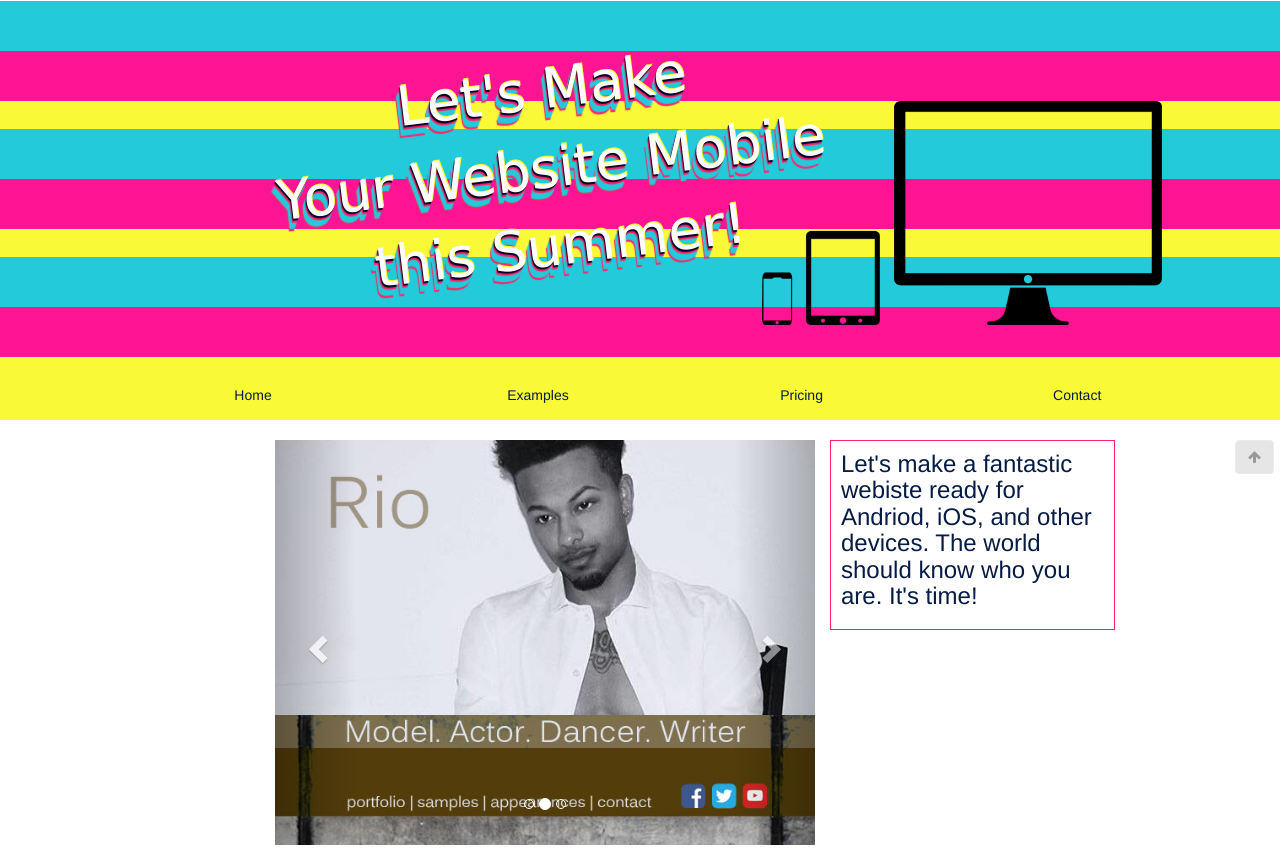
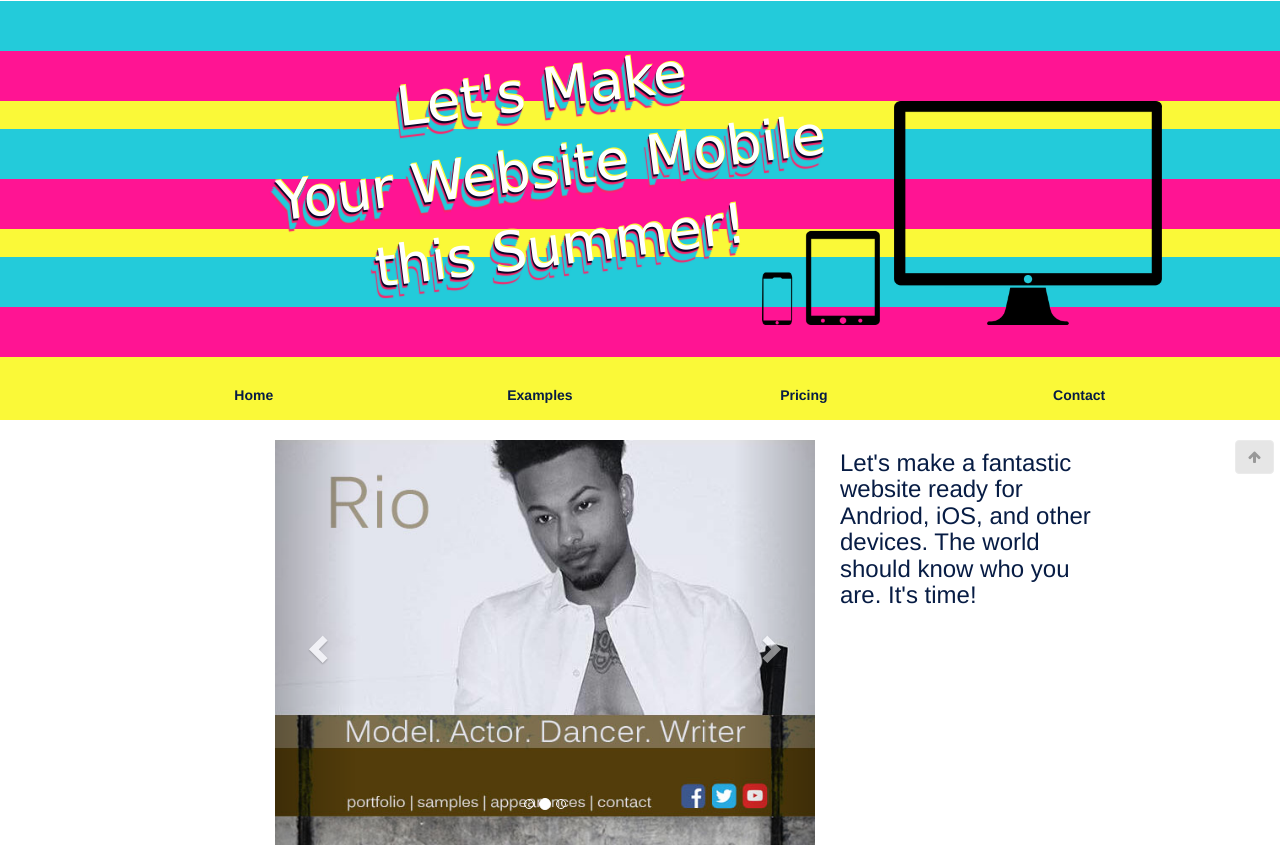
Before and after one commit to ryanfairist/MyWebsite, a plain HTML site: page index.html in a window 1280 px wide. Shown: the top 848 px of the page. Drawn offline with nearby package versions, Linux system fonts and the light colour scheme; a web font is replaced by a local one.

Commit message:
tweak style

```diff
--- a/index.html
+++ b/index.html
@@ -47,6 +47,7 @@ background-color:#23cbda;
 }
 .mobile-nav .hamburger-guy{
   color:#fff;
+  font-size:25px;
   font-weight:500;
   padding:5px;
   background-color:#000;
@@ -64,7 +65,6 @@ header .bubble{
     transform: rotate(-7deg);
     text-shadow: 1px -1px 0 #faf938, -1px 2px 1px #030425, -2px 4px 1px #ff2169, -3px 6px 1px #23cbda, -4px 8px 1px #23cbda, -5px 10px 1px #23cbda, -6px 12px 1px rgb(255, 33, 105);
  }
- /*, -7px 14px 1px #ff2169, -8px 16px 1px #ffffff, -9px 18px 1px #ffffff, -10px 20px 1px #faf938, -11px 22px 1px #999897, -12px 24px 1px #9e9c9c, -13px 26px 1px #a3a1a1, -14px 28px 1px #a8a6a6, -15px 30px 1px #adabab, -16px 32px 1px #b2b1b0, -17px 34px 1px #b7b6b5, -18px 36px 1px #ff2169, -19px 38px 1px #ff2169, -20px 40px 1px #23cbda, -21px 42px 1px #23cbda, -22px 44px 1px #23cbda, -23px 46px 1px #faf938, -24px 48px 1px #faf938, -25px 50px 1px #ff2169, -26px 52px 1px #ff2169, -27px 54px 1px #23cbda, -28px 56px 1px #23cbda;*/
 @media (max-width: 400px) {
   header .bubble{
     margin-top:10px;
@@ -190,12 +190,12 @@ margin-top: 25px;
 /*includes*/
 .price-inclu {
   /*border:1px solid #FF2169;*/
-  height:480px;
+  /*height:480px;*/
 }
 @media (max-width: 400px) {
   .price-inclu {
   /*border:1px solid #FF2169;*/
-  height:650px;
+  /*height:650px;*/
   margin-top:15px;
 }
 }
@@ -214,12 +214,12 @@ margin-top: 25px;
 </style>
 <head>
 <body>
+  <img scr="Social_Ryan_Fairist_Website.jpg" style="display:none;"/>
   <section class="mobile-nav visible-xs">
      <div class="dropdown">
-    <div class=" dropdown-toggle hamburger-guy"  data-toggle="dropdown"><b>&#9776;</b>
+    <div class=" dropdown-toggle hamburger-guy"  data-toggle="dropdown">&#9776;
     </div>
     <ul class="dropdown-menu">
-      <li><a class="" href="#home">Home</a></li>
       <li><a href="#examplesHere">Examples</a></li>
       <li><a href="#pricing">Pricing</a></li>
       <li><a href="#contactMe">Contact</a></li>
@@ -259,16 +259,16 @@ margin-top: 25px;
       <div class="row">
       <div class="col-sm-offset-2">
         <div class="col-sm-3 my-nav-item">
-          <a href="#home">Home</a>
+          <a href="#home"><b>Home</b></a>
         </div>
         <div class="col-sm-3 my-nav-item">
-          <a href="#examplesHere">Examples</a>
+          <a href="#examplesHere"><b>Examples</b></a>
         </div>
         <div class="col-sm-3 my-nav-item">
-          <a href="#pricing">Pricing</a>
+          <a href="#pricing"><b>Pricing</b></a>
         </div>
         <div class="col-sm-3 my-nav-item">
-          <a href="#contactMe">Contact</a>
+          <a href="#contactMe"><b>Contact</b></a>
         </div>
       </div>
       </div>
@@ -318,8 +318,8 @@ margin-top: 25px;
           </a>
         </div>
       </div>
-      <div class="col-sm-4 col-md-3" style="border: 1px solid #FF2169; padding:10px;">
-    <h3 class="hidden-xs" style="margin-top:0px;">Let's make a fantastic webiste ready for Andriod, iOS, and other devices. The world should know who you are. It's time!</h3>
+      <div class="col-sm-4 col-md-3" style="padding:10px;">
+    <h3 class="hidden-xs" style="margin-top:0px;">Let's make a fantastic website ready for Andriod, iOS, and other devices. The world should know who you are. It's time!</h3>
     <h3 class="text-center visible-xs" style="margin-top:0px;">Let's make a fantastic webiste ready for Andriod, iOS, and other devices. The world should know who you are. It's time!</h3>
   </div>
 </div>
```
